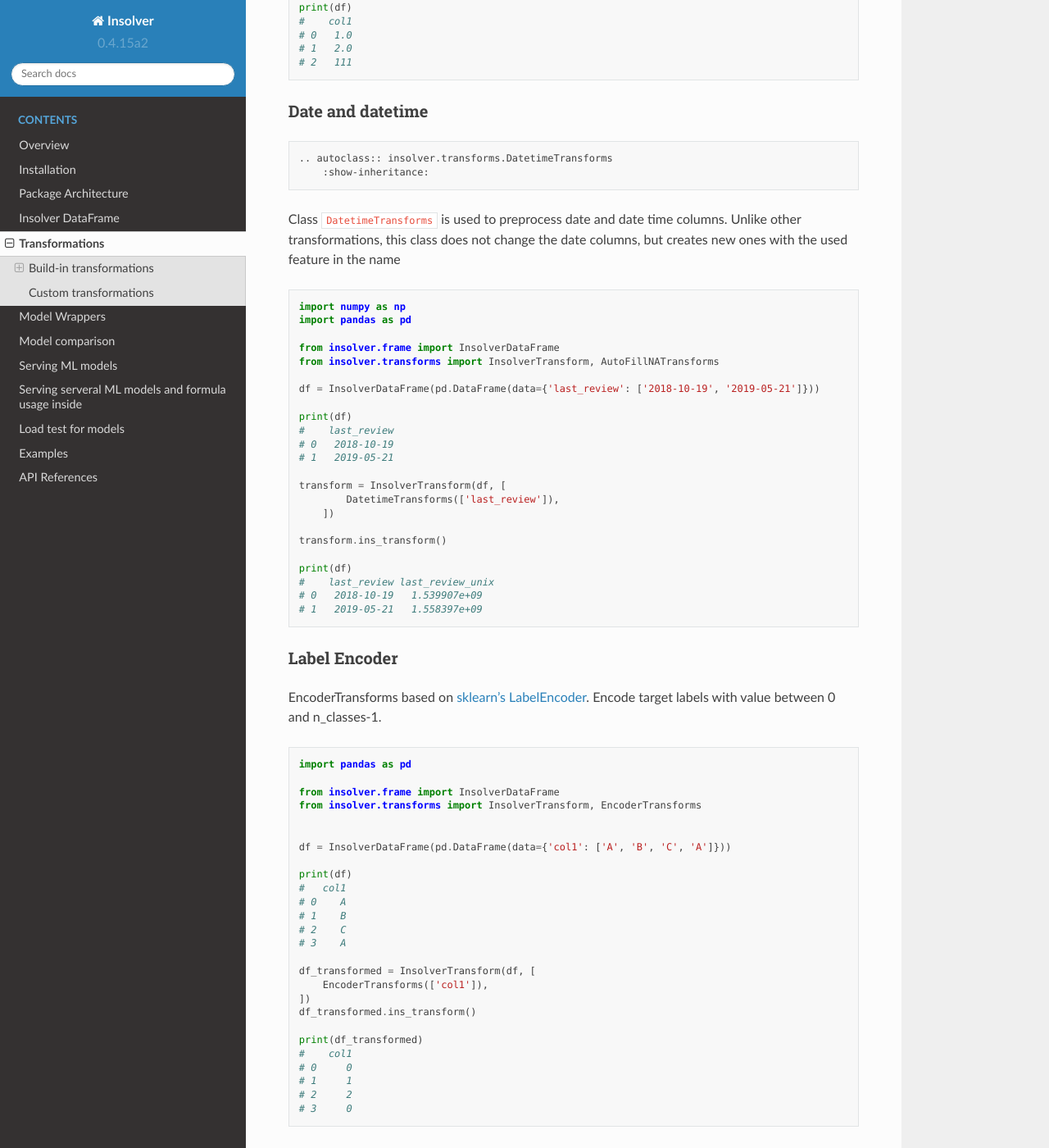
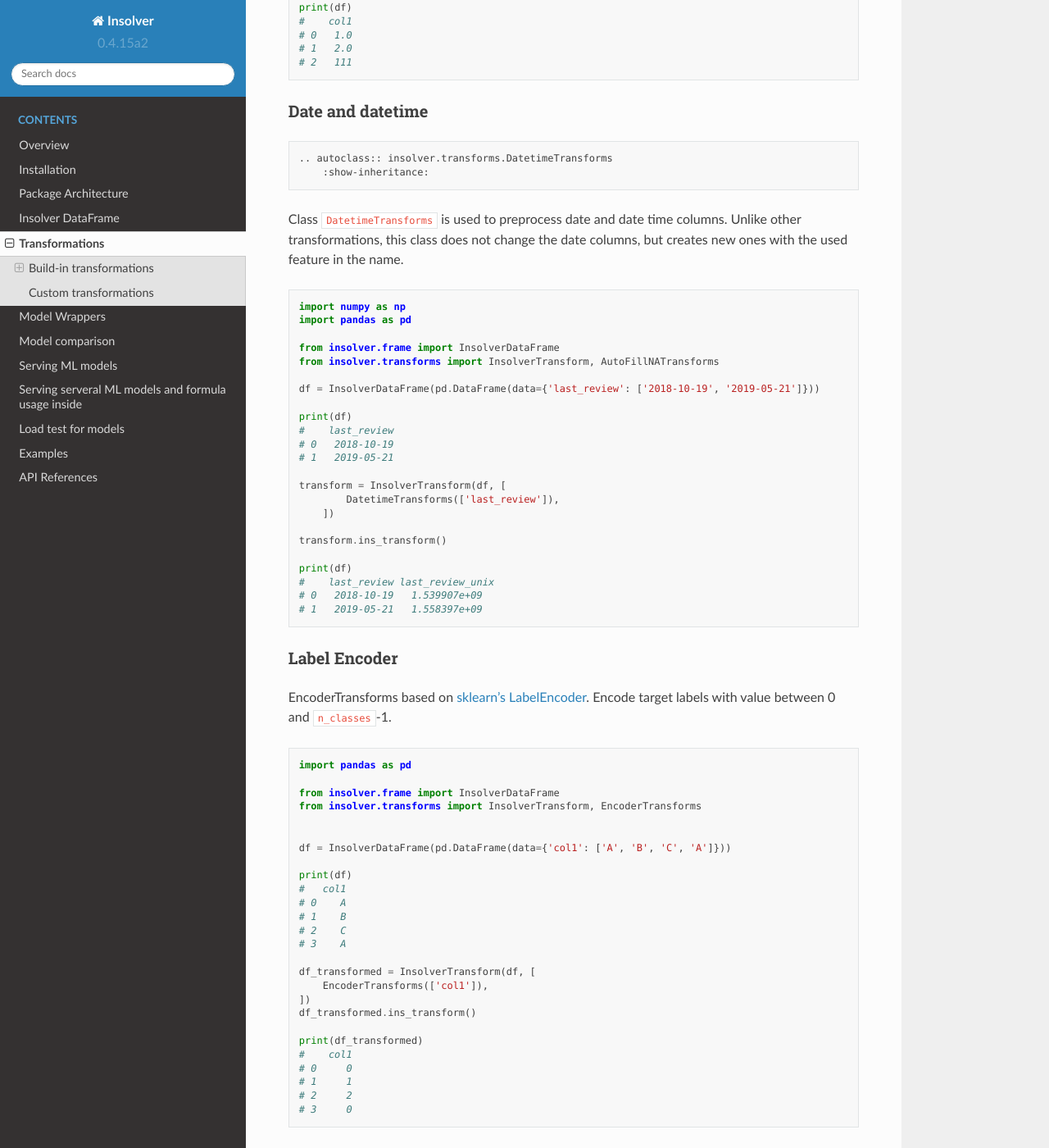
Before and after one commit to MindSetLib/Insolver, a Sphinx documentation site: the page built from docs/source/transformations.md, in a window 1280 px wide and 1400 px high, scrolled down 3632 px. Shown: the whole window at 82% size. Built offline with Sphinx 7.4.7 and the Read the Docs theme 2.0.0, drawn with Linux system fonts in a browser that asks for light colours.

Commit message:
Minor changes

````diff
--- a/docs/source/transformations.md
+++ b/docs/source/transformations.md
@@ -177,7 +177,7 @@ print(df)
 ```
 
 Class `DatetimeTransforms` is used to preprocess date and date time columns.
-Unlike other transformations, this class does not change the date columns, but creates new ones with the used feature in the name
+Unlike other transformations, this class does not change the date columns, but creates new ones with the used feature in the name.
 
 ```python
 import numpy as np
@@ -207,7 +207,7 @@ print(df)
 
 ### Label Encoder
 
-EncoderTransforms based on [sklearn's LabelEncoder](https://scikit-learn.org/stable/modules/generated/sklearn.preprocessing.LabelEncoder.html). Encode target labels with value between 0 and n_classes-1.
+EncoderTransforms based on [sklearn's LabelEncoder](https://scikit-learn.org/stable/modules/generated/sklearn.preprocessing.LabelEncoder.html). Encode target labels with value between 0 and `n_classes`-1.
 
 ```python
 import pandas as pd
````
